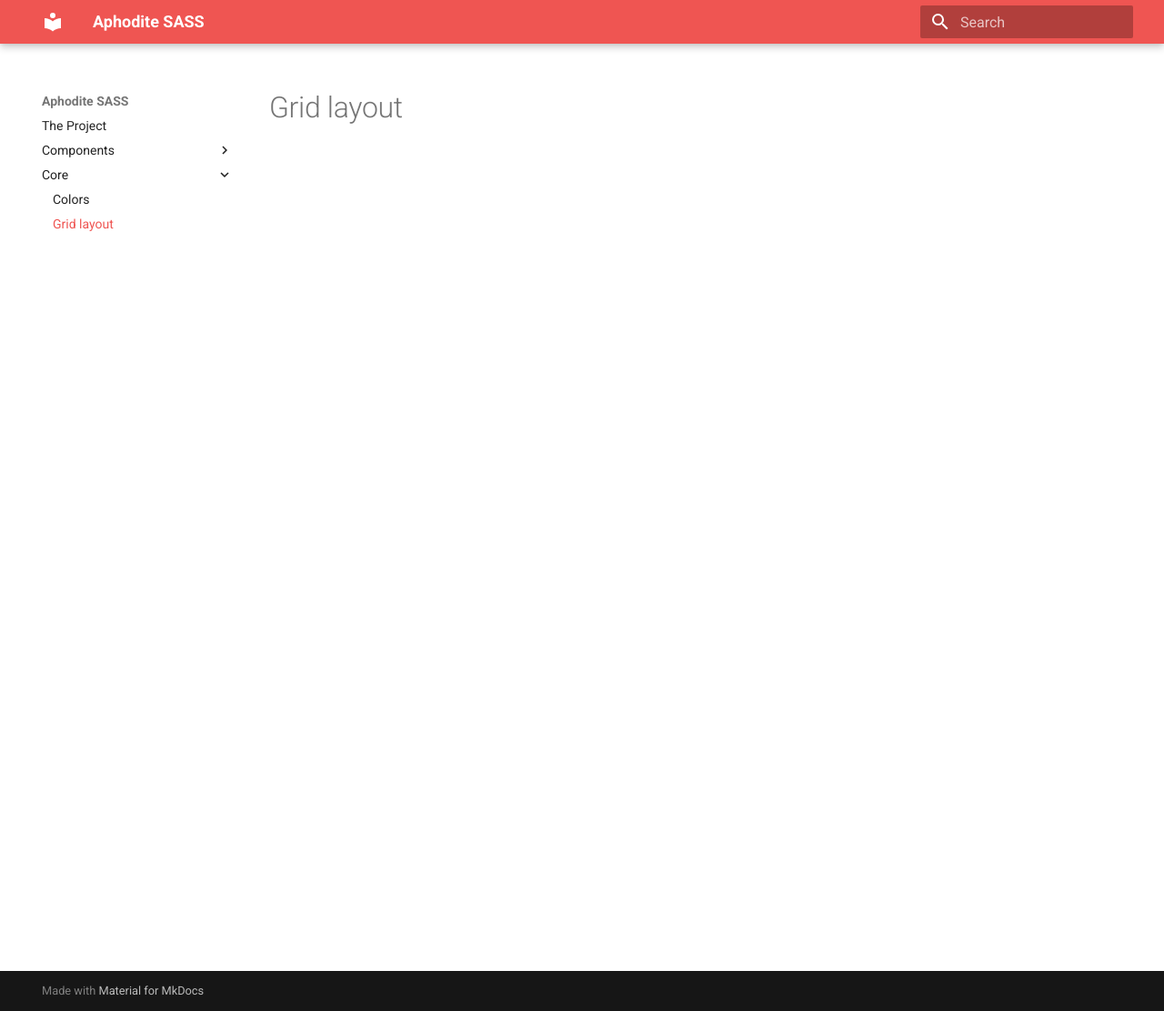
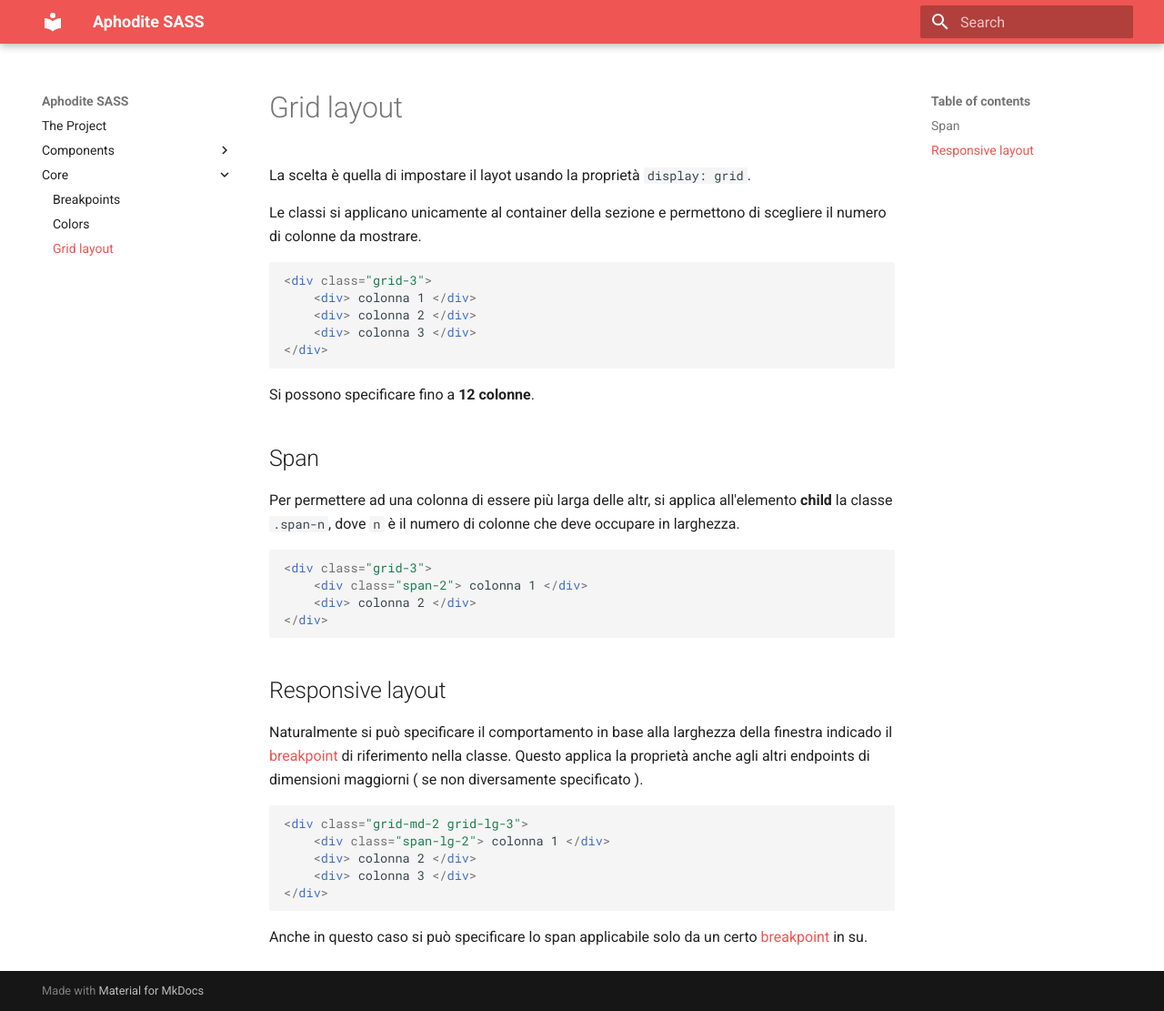
Before and after one commit to ilDug/aphrodite-sass, an MkDocs documentation site: the page built from docs/docs/core/grid.md, in a window 1280 px wide and 1111 px high. Shown: the whole window at 91% size. Built offline with MkDocs 1.6.1 and Material for MkDocs 9.7.7, drawn with Linux system fonts in a browser that asks for light colours.

Commit message:
DOCS grid e breakpoints

````diff
--- a/docs/docs/core/grid.md
+++ b/docs/docs/core/grid.md
@@ -1 +1,41 @@
 # Grid layout
+
+La scelta è quella di impostare il layot usando la proprietà `display: grid`.
+
+Le classi si applicano unicamente al container della sezione e permettono di scegliere il numero di colonne da mostrare.
+
+```html
+<div class="grid-3">
+    <div> colonna 1 </div>
+    <div> colonna 2 </div>
+    <div> colonna 3 </div>
+</div>
+```
+Si possono specificare fino a **12 colonne**.
+
+
+## Span
+
+Per permettere ad una colonna di essere più larga delle altr, si applica all'elemento **child** la classe `.span-n`,  dove `n` è il numero di colonne che deve occupare in larghezza.
+
+
+```html
+<div class="grid-3">
+    <div class="span-2"> colonna 1 </div>
+    <div> colonna 2 </div>
+</div>
+```
+
+## Responsive layout
+
+Naturalmente si può specificare il comportamento in base alla larghezza della finestra indicado il [breakpoint](./breakpoints.md) di riferimento nella classe. Questo applica la proprietà anche agli altri endpoints di dimensioni maggiorni ( se non diversamente specificato ).
+
+```html
+<div class="grid-md-2 grid-lg-3">
+    <div class="span-lg-2"> colonna 1 </div>
+    <div> colonna 2 </div>
+    <div> colonna 3 </div>
+</div>
+```
+
+Anche in questo caso si può specificare lo span applicabile solo da un certo [breakpoint](./breakpoints.md) in su.
--- a/src/core/_display.scss
+++ b/src/core/_display.scss
@@ -42,6 +42,6 @@
 }
 
 @each $breakpoint, $width in bp.$bp{
-
-
+    // TO DO
+    // da fare come per grid
 }
--- a/src/core/_grid.scss
+++ b/src/core/_grid.scss
@@ -2,8 +2,6 @@
 @use "breakpoints" as b;
 
 @mixin containerized-grid($cols) {
-    // $w: calc(100% / $cols);
-    // width: 100%;
     display: grid;
     grid-template-columns: repeat($cols, 1fr);
 }
@@ -12,11 +10,16 @@ $columns: (1, 2, 3, 4, 5, 6, 7, 8, 9, 10, 11, 12);
 
 @each $c in $columns {
     .grid-#{$c} {
-        // height: auto;
         @include containerized-grid($c);
 
         .span-#{$c} {
             grid-column: span $c;
+        }
+    }
+
+    @include media-down(sm) {
+        .grid-#{$c} {
+            display: grid;
         }
     }
 }
@@ -35,8 +38,8 @@ $columns: (1, 2, 3, 4, 5, 6, 7, 8, 9, 10, 11, 12);
             }
         }
 
-        @include media-only($bp){
-            .span-#{$bp}-#{$c}{
+        @include media-only($bp) {
+            .span-#{$bp}-#{$c} {
                 grid-column: span $c;
             }
         }
````
Also changed, not shown: docs/docs/core/breakpoints.md (added, +59 -0 lines).
